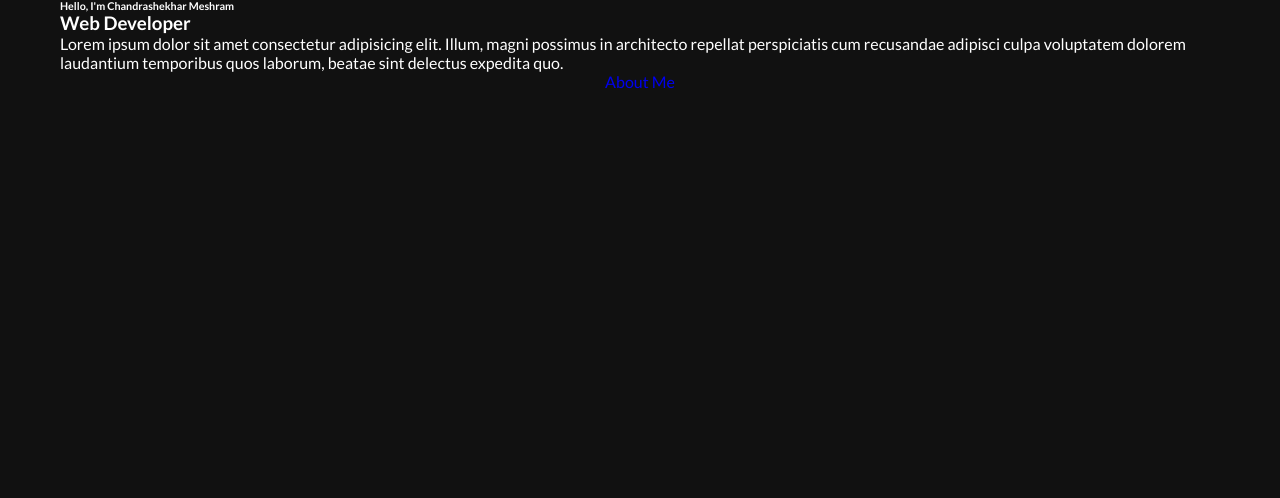
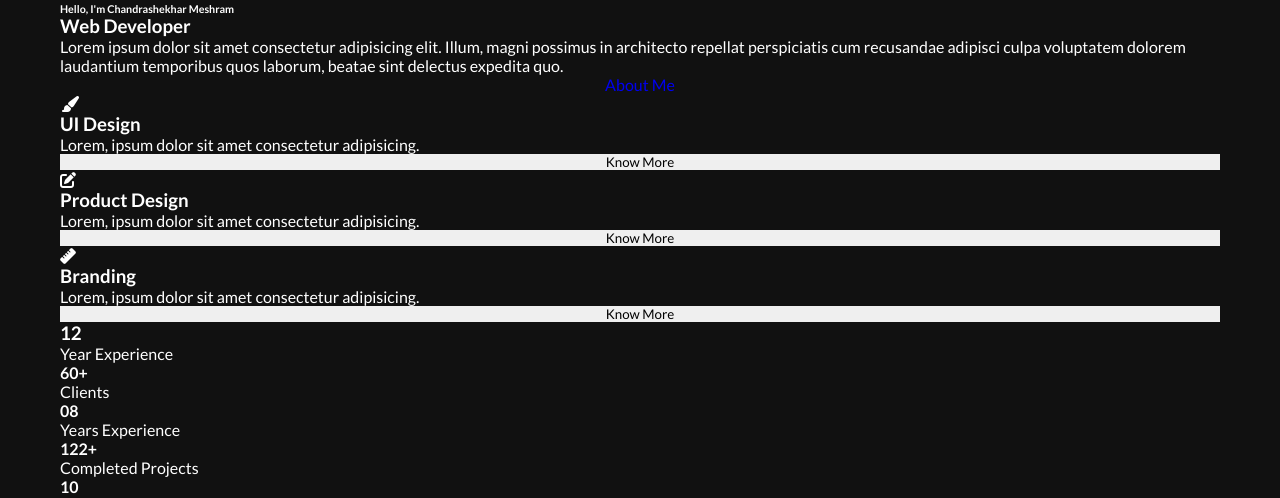
Before and after one commit to chandrashekhar-meshram/React---Portfolio, a React (Create React App) app: page / in a window 1280 px wide. Shown: the part 971-1469 px from the top of the page. Before the commit the page ends 1062 px from the top, so only its background shows below. Built offline with nearby package versions, Linux system fonts and the light colour scheme.

Commit message:
html file, servicesExperience html added

```diff
--- a/public/index.html
+++ b/public/index.html
@@ -1 +1,33 @@
-<div id="root"></div>
+<!DOCTYPE html>
+<html lang="en">
+  <head>
+    <meta charset="utf-8" />
+    <link rel="icon" href="%PUBLIC_URL%/favicon.ico" />
+    <meta name="viewport" content="width=device-width, initial-scale=1" />
+    <meta name="theme-color" content="#000000" />
+    <meta
+      name="description"
+      content="Web site created using create-react-app"
+    />
+    <link rel="apple-touch-icon" href="%PUBLIC_URL%/logo192.png" />
+    <!--
+      manifest.json provides metadata used when your web app is installed on a
+      user's mobile device or desktop. See https://developers.google.com/web/fundamentals/web-app-manifest/
+    -->
+    <link rel="manifest" href="%PUBLIC_URL%/manifest.json" />
+
+    <link
+      rel="stylesheet"
+      href="https://cdnjs.cloudflare.com/ajax/libs/font-awesome/6.1.1/css/all.min.css"
+      integrity="sha512-KfkfwYDsLkIlwQp6LFnl8zNdLGxu9YAA1QvwINks4PhcElQSvqcyVLLD9aMhXd13uQjoXtEKNosOWaZqXgel0g=="
+      crossorigin="anonymous"
+      referrerpolicy="no-referrer"
+    />
+    <title>Portfolio Website</title>
+  </head>
+  <body>
+    <noscript>You need to enable JavaScript to run this app.</noscript>
+    <div id="root"></div>
+
+  </body>
+</html>
--- a/src/App.js
+++ b/src/App.js
@@ -5,12 +5,14 @@ import "./style.css";
 // files
 import Header from './components/Header';
 import Banner from './components/Banner';
+import ServicesExperience from './components/ServicesExperience';
 
 export default function App() {
   return (
     <div>
       <Header />
       <Banner />
+      <ServicesExperience />
     </div>
   );
 }
--- /dev/null
+++ b/src/components/ServicesExperience.jsx
@@ -0,0 +1,69 @@
+import React, { useState } from "react";
+
+function ServicesExperience() {
+  const [services] = useState([
+    {
+      icon: "fa-paintbrush",
+      title: "UI Design",
+      desc: "Lorem, ipsum dolor sit amet consectetur adipisicing.",
+      active: false,
+    },
+    {
+      icon: "fa-pen-to-square",
+      title: "Product Design",
+      desc: "Lorem, ipsum dolor sit amet consectetur adipisicing.",
+      active: true,
+    },
+    {
+      icon: "fa-ruler",
+      title: "Branding",
+      desc: "Lorem, ipsum dolor sit amet consectetur adipisicing.",
+      active: false,
+    },
+  ]);
+  return (
+    <section className="services-experience">
+      <div className="container">
+        <div className="services" id="services">
+          {services.map((service, i) => (
+            <div
+              key={i}
+              className={`service ${service.active ? "active" : ""}`}
+            >
+              <i className={`fas ${service.icon}`} />
+              <h3>{service.title}</h3>
+              <p>{service.desc}</p>
+              <button className="btn">Know More</button>
+            </div>
+          ))}
+        </div>
+        <div className="experiences" id="experiences">
+          <div className="experience">
+            <h3>12</h3>
+            <p>Year Experience</p>
+          </div>
+          <div className="portfolios">
+            <div className="portfolio">
+              <h4>60+</h4>
+              <p>Clients</p>
+            </div>
+            <div className="portfolio">
+              <h4>08</h4>
+              <p>Years Experience</p>
+            </div>
+            <div className="portfolio">
+              <h4>122+</h4>
+              <p>Completed Projects</p>
+            </div>
+            <div className="portfolio">
+              <h4>10</h4>
+              <p>Achievements</p>
+            </div>
+          </div>
+        </div>
+      </div>
+    </section>
+  );
+}
+
+export default ServicesExperience;
```
